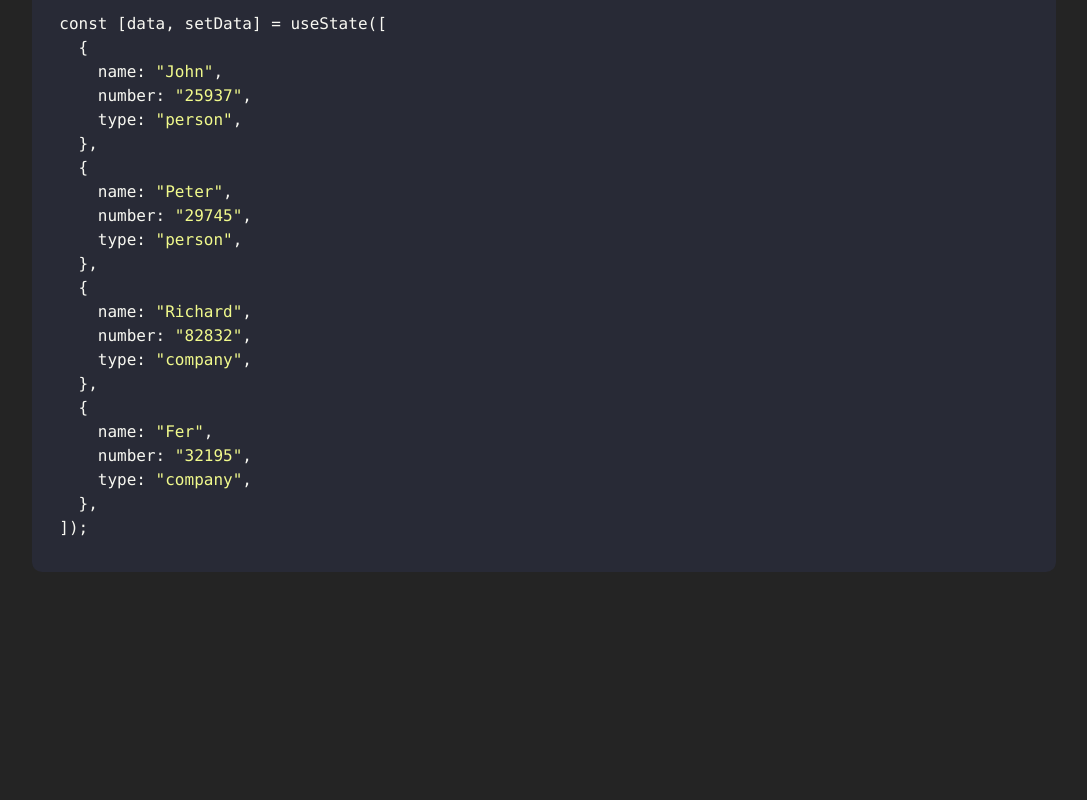
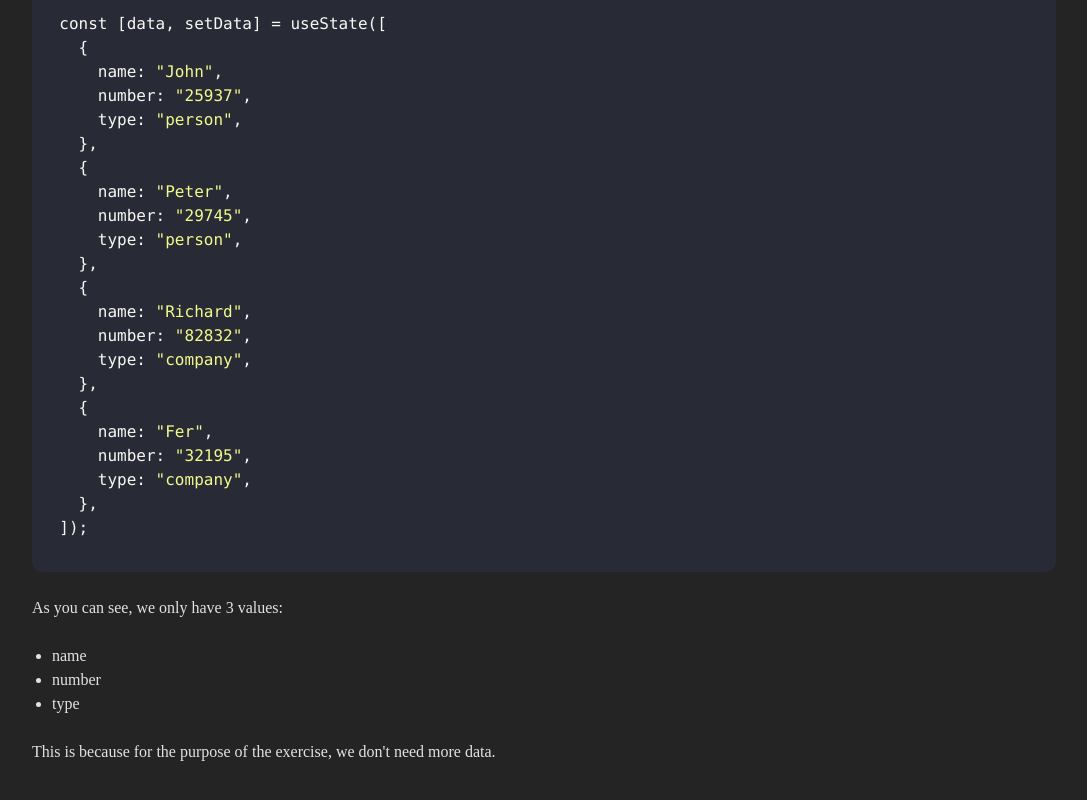
Before and after one commit to kinxori/inxel-test, a React (Vite) app: page / in a window 1280 px wide. Shown: the part 2989-3789 px from the top of the page, without its empty margins (96-1183 px from the left). Before the commit the page ends 3641 px from the top, so only its background shows below. Built offline with nearby package versions, Linux system fonts and the light colour scheme.

Commit message:
updated content in page 1

```diff
--- a/src/App.jsx
+++ b/src/App.jsx
@@ -190,6 +190,16 @@ export default function App() {
         >
           {snippet5}
         </SyntaxHighlighter>
+        <br></br>
+        <p>As you can see, we only have 3 values:</p>
+        <br></br>
+        <ul className="list-disc pl-[20px]">
+          <li>name</li>
+          <li>number</li>
+          <li>type</li>
+        </ul>
+        <br></br>
+        <p>This is because for the purpose of the exercise, we don't need more data.</p>
       </div>
     </article>
   );
```
